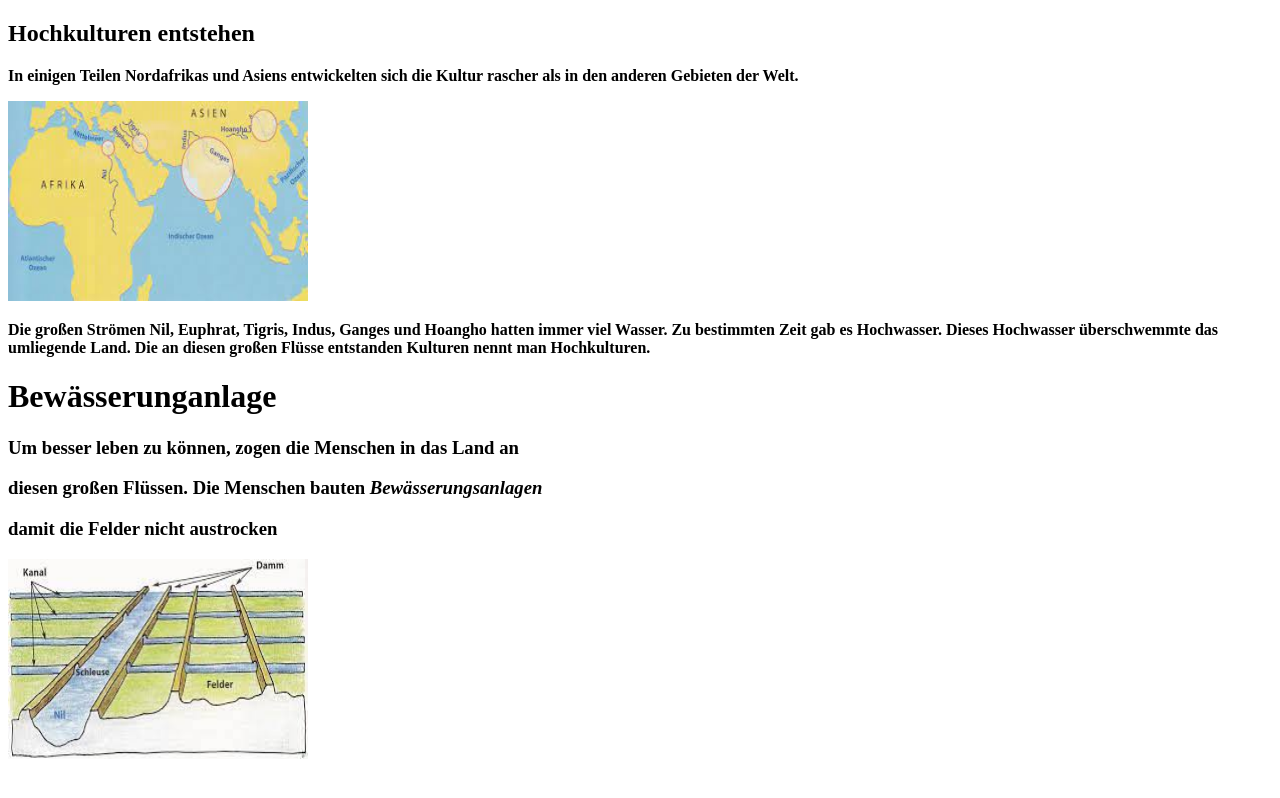
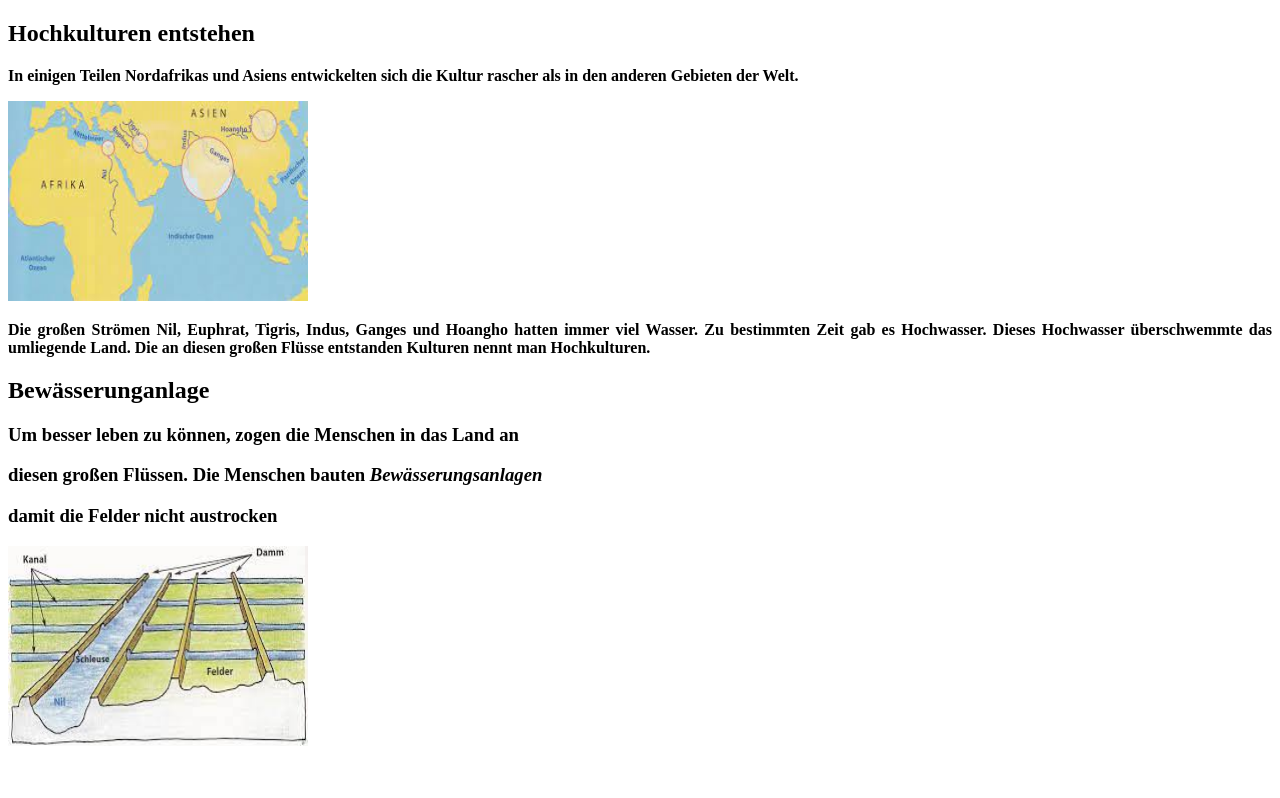
Before and after one commit to adelinacube/adelinacube.github.io, a plain HTML site: page indexhochkultur.html in a window 1280 px wide. Drawn offline with Linux system fonts and the light colour scheme.

Commit message:
Update indexhochkultur.html

```diff
--- a/indexhochkultur.html
+++ b/indexhochkultur.html
@@ -7,10 +7,10 @@
           <h2><b>Hochkulturen entstehen<b></h2>
          <p align="justify">In einigen Teilen Nordafrikas und Asiens entwickelten sich die Kultur rascher als in den anderen Gebieten der Welt.</p>
            <img src="hochkulturfluesse.png" width="300" height="200">
-               <p>Die großen Strömen <b>Nil, Euphrat, Tigris, Indus, Ganges</b> und <b>Hoangho</b> hatten immer viel Wasser. Zu bestimmten Zeit gab es Hochwasser.
+         <p align="justify">Die großen Strömen <b>Nil, Euphrat, Tigris, Indus, Ganges</b> und <b>Hoangho</b> hatten immer viel Wasser. Zu bestimmten Zeit gab es Hochwasser.
              Dieses Hochwasser überschwemmte das umliegende Land. Die an diesen großen Flüsse entstanden Kulturen nennt man <b>Hochkulturen</b>.<p>
 
-                <h1><b>Bewässerunganlage<b></h1>
+                <h2>Bewässerunganlage</h2>
                      <h3>Um besser leben zu können, zogen die Menschen in das Land an</h3>
                      <h3>diesen großen Flüssen. Die Menschen bauten <i>Bewässerungsanlagen</i></h3>
                      <h3>damit die Felder nicht austrocken</h3>
```
